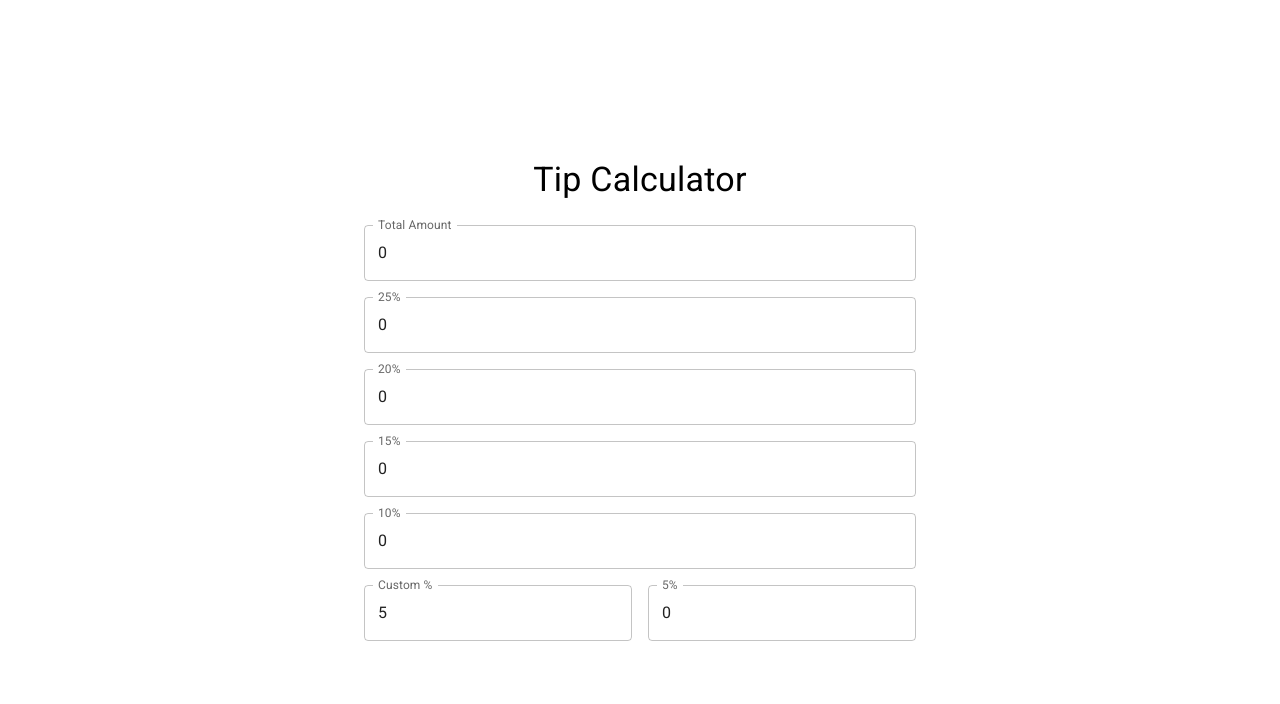
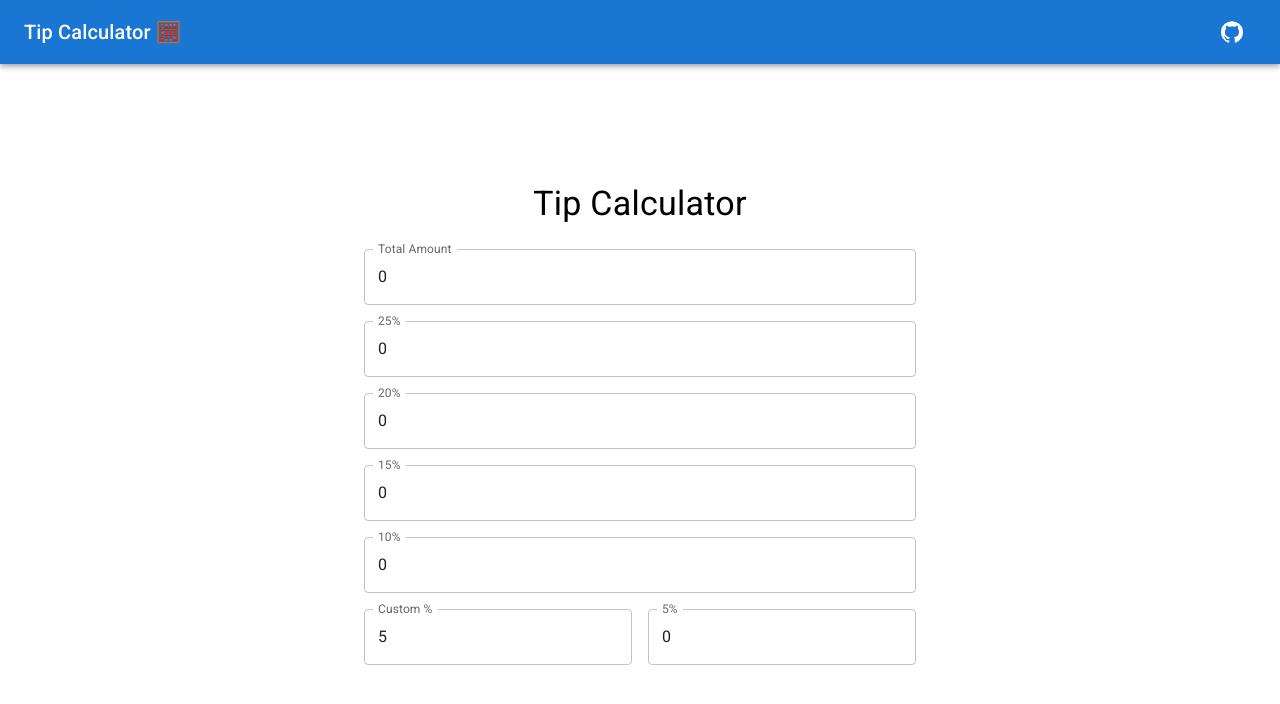
Before and after one commit to EvgeniiKlepilin/tip-calculator, a React (Create React App) app: page / in a window 1280 px wide. Shown: the top 704 px of the page. Built offline with nearby package versions, Linux system fonts and the light colour scheme.

Commit message:
Add app bar and fix number type

```diff
--- a/src/App.tsx
+++ b/src/App.tsx
@@ -1,6 +1,17 @@
 import React, { useState } from "react";
 
-import { Box, Container, Stack, TextField, Typography } from "@mui/material";
+import {
+  Box,
+  Container,
+  Stack,
+  TextField,
+  Typography,
+  AppBar,
+  Toolbar,
+  IconButton,
+} from "@mui/material";
+
+import GitHubIcon from "@mui/icons-material/GitHub";
 
 function App() {
   const [totalAmount, setTotalAmount] = useState(0);
@@ -17,11 +28,11 @@ function App() {
   ) => {
     const amount = Number(event.target.value);
     setTotalAmount(amount);
-    setPercentage25(amount * 0.25);
-    setPercentage20(amount * 0.2);
-    setPercentage15(amount * 0.15);
-    setPercentage10(amount * 0.1);
-    setPercentageCustom(amount * customPercentage / 100);
+    setPercentage25(Number((amount * 0.25).toFixed(2)));
+    setPercentage20(Number((amount * 0.2).toFixed(2)));
+    setPercentage15(Number((amount * 0.15).toFixed(2)));
+    setPercentage10(Number((amount * 0.1).toFixed(2)));
+    setPercentageCustom(Number(((amount * customPercentage) / 100).toFixed(2)));
   };
 
   const handleCustomPercentageOnChange = (
@@ -29,15 +40,32 @@ function App() {
   ) => {
     const percentage = Number(event.target.value);
     setCustomPercentage(percentage);
-    setPercentageCustom(totalAmount * percentage / 100);
+    setPercentageCustom(
+      Number(((totalAmount * customPercentage) / 100).toFixed(2))
+    );
   };
 
   return (
+    <Box>
+      <AppBar position="static">
+        <Toolbar>
+          <Typography variant="h6" component="div" sx={{ flexGrow: 1 }}>
+            Tip Calculator 🧮
+          </Typography>
+          <IconButton
+            size="large"
+            color="inherit"
+            href="https://github.com/EvgeniiKlepilin/tip-calculator"
+          >
+            <GitHubIcon />
+          </IconButton>
+        </Toolbar>
+      </AppBar>
       <Box
         display="flex"
         justifyContent="center"
         alignItems="center"
-      minHeight="100vh"
+        minHeight="90vh"
       >
         <Container maxWidth="sm">
           <Stack spacing={3}>
@@ -47,7 +75,7 @@ function App() {
             <Stack spacing={2}>
               <TextField
                 variant="outlined"
-              type="number"
+                type="tel"
                 value={totalAmount}
                 label="Total Amount"
                 onChange={handleTotalAmountOnChange}
@@ -87,6 +115,7 @@ function App() {
               <Stack spacing={2} direction="row">
                 <TextField
                   variant="outlined"
+                  type="tel"
                   value={customPercentage}
                   label="Custom %"
                   onChange={handleCustomPercentageOnChange}
@@ -106,6 +135,7 @@ function App() {
           </Stack>
         </Container>
       </Box>
+    </Box>
   );
 }
 
```
Lines whose indentation alone changed are shown as unchanged.
